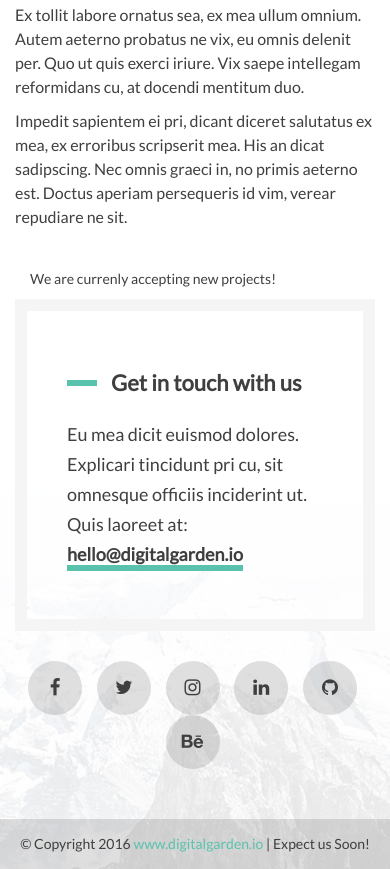
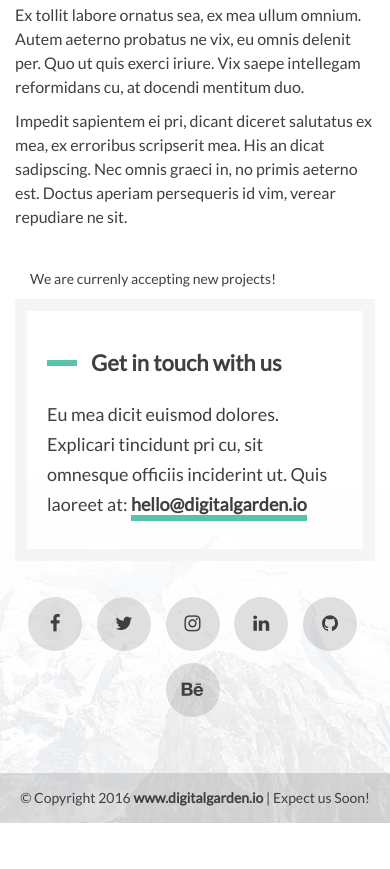
Before and after one commit to tonyhlav/portfolio, a plain HTML site: page index.html in a window 390 px wide. Shown: the part 3096-3965 px from the top of the page. After the commit the page ends 3919 px from the top, so only its background shows below. Drawn offline with nearby package versions, Linux system fonts and the light colour scheme.

Commit message:
Responsiveness busssgs

```diff
--- a/css/style.css
+++ b/css/style.css
@@ -217,8 +217,7 @@ body {
   height: 54px;
   background: rgba(99, 99, 99, 0.2);
   text-align: center;
-  margin-right: 6px;
-  margin-left: 6px;
+  margin:6px;
   transition: all 0.3s ease-in-out;
 }
 
@@ -256,7 +255,7 @@ body {
   margin-bottom: 0;
 }
 
-.copy-r p a{color:#59c2ad;}
+.copy-r p a{font-weight: bold;color:#3f3f3f;}
 
 /* RESPONSIVE CSS
 -------------------------------------------------- */
@@ -290,4 +289,5 @@ body {
   .l-cta{font-size:16px;}
   .subscribe{height: 500px;}
   .overlay-s{height: 500px;}
+  .g-row{padding:20px;}
 }
```
